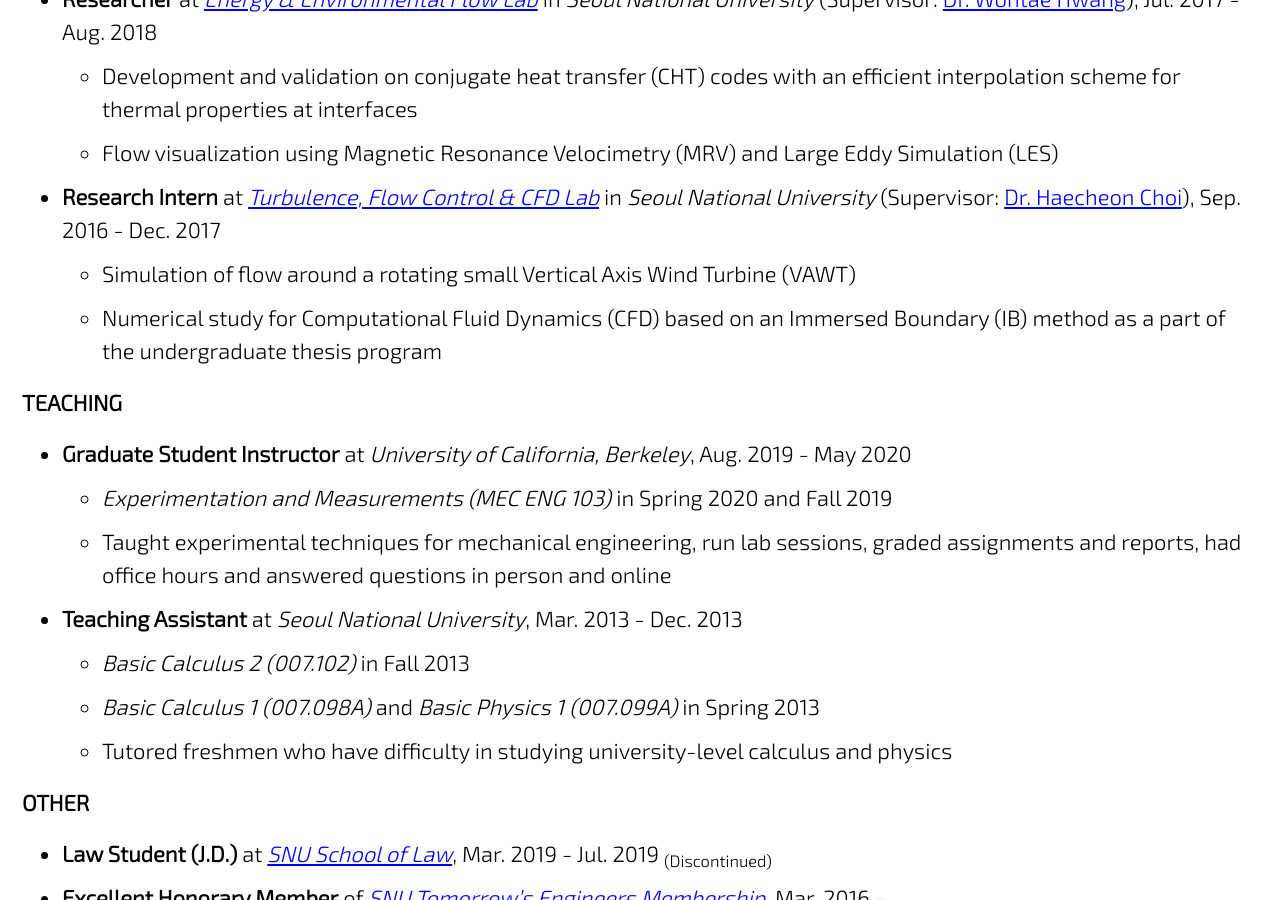
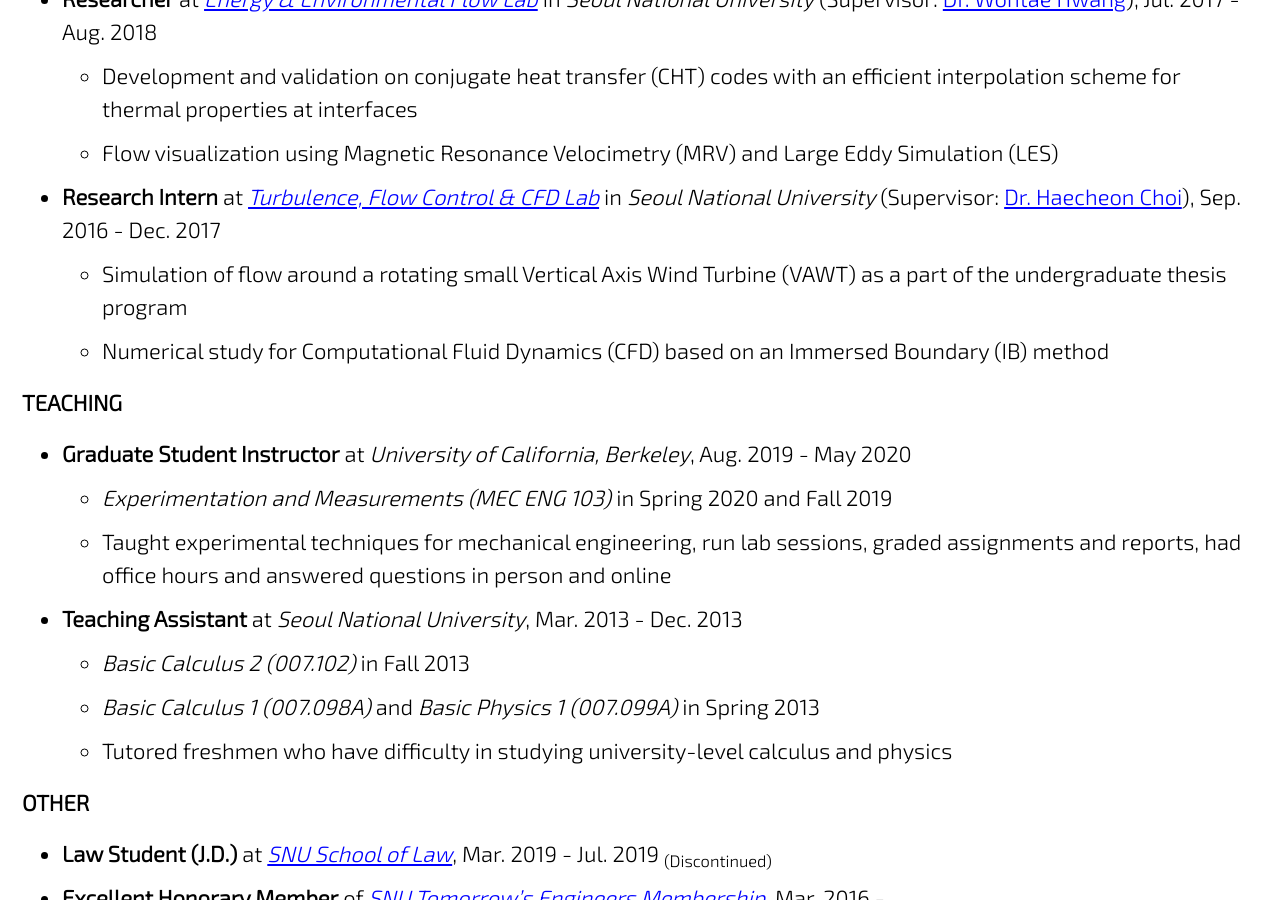
Before and after one commit to jun9303/jun9303.github.io, a Jekyll site: the page built from _pages/about.md, in a window 1280 px wide and 900 px high, scrolled down 1607 px. Built offline with Jekyll 4.4.1, drawn with Linux system fonts in a browser that asks for light colours; cached includes are drawn as plain includes; nearby versions of some CDN libraries.

Commit message:
Signed-off-by: Joon <jun9303@gmail.com>

```diff
--- a/_pages/about.md
+++ b/_pages/about.md
@@ -63,8 +63,8 @@ feature_row:
   + Flow visualization using Magnetic Resonance Velocimetry (MRV) and Large Eddy Simulation (LES)
 
 - **Research Intern** at *[Turbulence, Flow Control & CFD Lab](http://tfc.snu.ac.kr)* in *Seoul National University* (Supervisor: [Dr. Haecheon Choi](http://me.snu.ac.kr/node/116)), Sep. 2016 - Dec. 2017
-  + Simulation of flow around a rotating small Vertical Axis Wind Turbine (VAWT)
-  + Numerical study for Computational Fluid Dynamics (CFD) based on an Immersed Boundary (IB) method as a part of the undergraduate thesis program
+  + Simulation of flow around a rotating small Vertical Axis Wind Turbine (VAWT) as a part of the undergraduate thesis program
+  + Numerical study for Computational Fluid Dynamics (CFD) based on an Immersed Boundary (IB) method
 
 ### TEACHING
 
```
